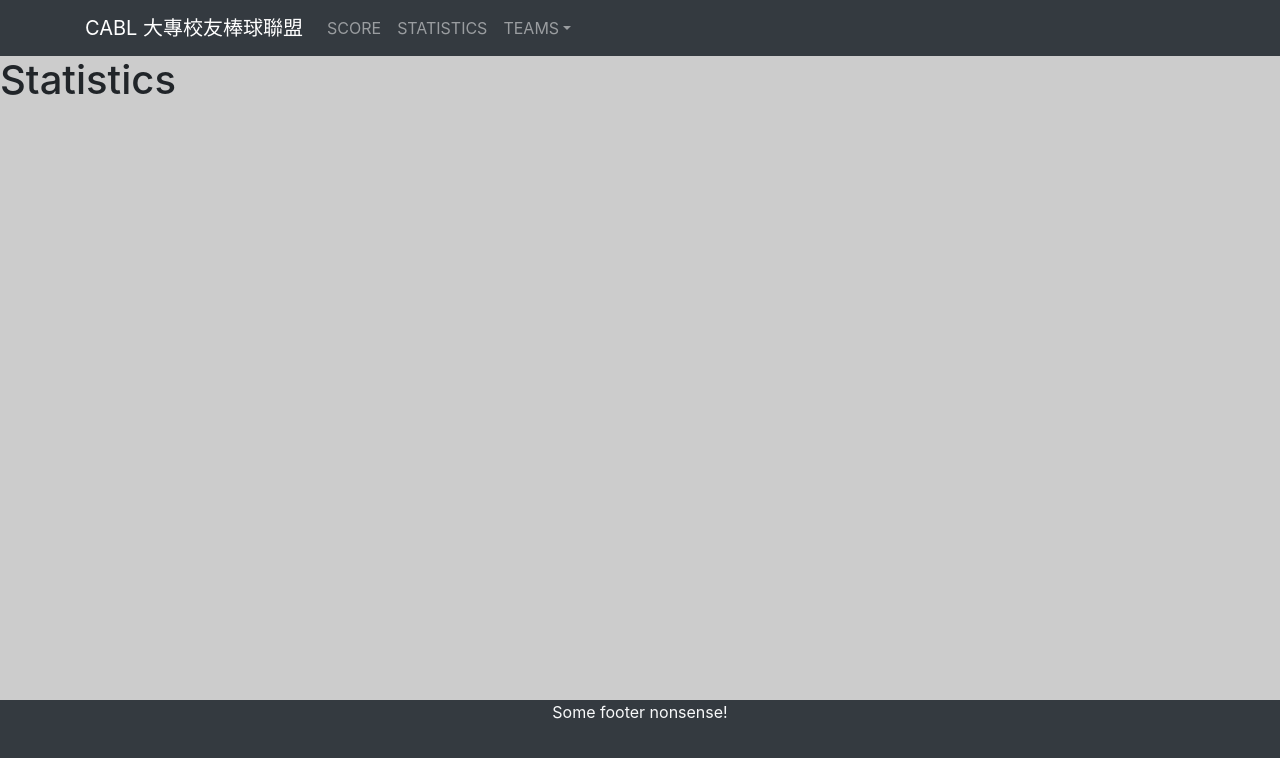
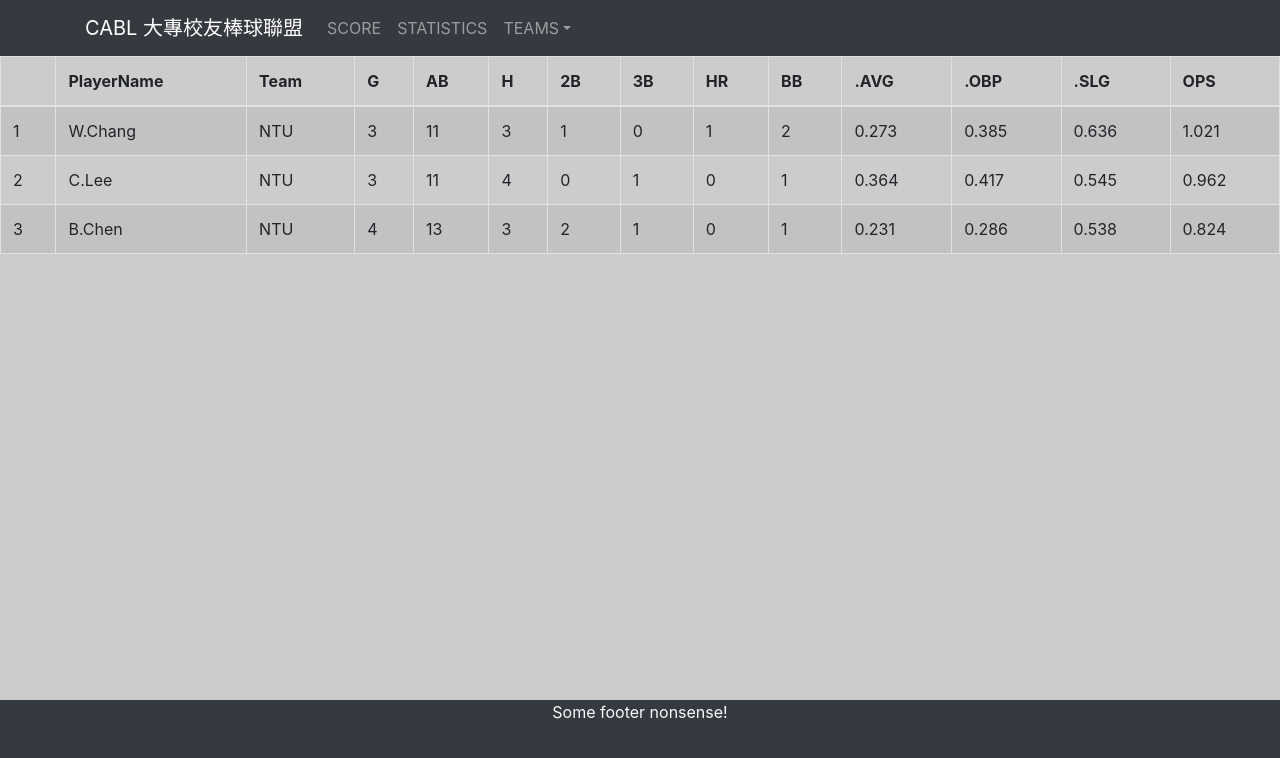
Before and after one commit to ShanyuJung/CABL, a React (Create React App) app: page /Statistics in a window 1280 px wide. Shown: the top 758 px of the page. Built offline with nearby package versions, Linux system fonts and the light colour scheme.

Commit message:
sortable stats table

```diff
--- a/src/App.js
+++ b/src/App.js
@@ -1,16 +1,15 @@
-import { Fragment } from "react";
 import Footer from "./components/Layout/Footer";
 import NavbarComp from "./components/Layout/NavbarComp";
 import "./App.css";
 
 const App = () => {
   return (
-    <Fragment>
+    <>
       <div className="content">
         <NavbarComp />
       </div>
       <Footer />
-    </Fragment>
+    </>
   );
 };
 
--- a/src/components/Layout/NavbarComp.js
+++ b/src/components/Layout/NavbarComp.js
@@ -3,7 +3,7 @@ import { Navbar, Container, Nav, NavDropdown } from "react-bootstrap";
 import { BrowserRouter as Router, Switch, Route, Link } from "react-router-dom";
 import Home from "../Home";
 import Score from "../Score";
-import Statistics from "../Statistics";
+import Statistics from "../Statistics/Statistics";
 import NTU from "../Teams/NTU";
 import NCHU from "../Teams/NCHU";
 import NCTU from "../Teams/NCTU";
--- a/src/components/News/News.js
+++ b/src/components/News/News.js
@@ -2,7 +2,7 @@ import Table from "react-bootstrap/Table";
 import newsList from "./NewsList.json";
 import classes from "./News.module.css";
 import Modal from "../UI/Modal";
-import { Fragment, useState } from "react";
+import { useState } from "react";
 
 const News = (props) => {
   const sortedNewsList = newsList.sort(function (a, b) {
@@ -24,7 +24,7 @@ const News = (props) => {
   };
 
   return (
-    <Fragment>
+    <>
       {showModal && <Modal onClose={onClose}>{selectedNews}</Modal>}
       <Table striped bordered hover className={classes.newsTable}>
         <caption className={classes.newsCaption}>News</caption>
@@ -43,7 +43,7 @@ const News = (props) => {
           ))}
         </tbody>
       </Table>
-    </Fragment>
+    </>
   );
 };
 
--- a/src/components/News/News.module.css
+++ b/src/components/News/News.module.css
@@ -10,4 +10,5 @@
   width: 75%;
   margin: auto;
   text-align: center;
+  margin-top: 2em;
 }
--- a/src/components/Statistics.js
+++ /dev/null
@@ -1,5 +0,0 @@
-const Statistics = () => {
-  return <h1>Statistics</h1>;
-};
-
-export default Statistics;
--- /dev/null
+++ b/src/components/Statistics/HittingStats.js
@@ -0,0 +1,108 @@
+import { useState } from "react";
+import Table from "react-bootstrap/Table";
+import playerHittingStats from "./playerStats.json";
+
+const HittingStats = () => {
+  const headers = [
+    { key: "order", label: "" },
+    { key: "playerName", label: "PlayerName" },
+    { key: "team", label: "Team" },
+    { key: "game", label: "G" },
+    { key: "atBat", label: "AB" },
+    { key: "hit", label: "H" },
+    { key: "double", label: "2B" },
+    { key: "triple", label: "3B" },
+    { key: "homerun", label: "HR" },
+    { key: "basedOnBall", label: "BB" },
+    { key: "hittingAverage", label: ".AVG" },
+    { key: "onBasePercentage", label: ".OBP" },
+    { key: "sluggingPercentage", label: ".SLG" },
+    { key: "onBasePlusSlugging", label: "OPS" },
+  ];
+
+  const calAVG = (player) => {
+    return (player.hit / player.atBat).toFixed(3);
+  };
+
+  const calOBP = (player) => {
+    return ((player.hit + player.basedOnBall) / player.plateAppearance).toFixed(
+      3
+    );
+  };
+
+  const calSLG = (player) => {
+    return (
+      (player.homerun * 3 + player.triple * 2 + player.double + player.hit) /
+      player.atBat
+    ).toFixed(3);
+  };
+
+  const calOPS = (player) => {
+    return (
+      (player.homerun * 3 + player.triple * 2 + player.double + player.hit) /
+        player.atBat +
+      (player.hit + player.basedOnBall) / player.plateAppearance
+    ).toFixed(3);
+  };
+
+  const calPlayerStats = playerHittingStats.map((player) => {
+    return {
+      ...playerHittingStats[playerHittingStats.indexOf(player)],
+      hittingAverage: calAVG(player),
+      onBasePercentage: calOBP(player),
+      sluggingPercentage: calSLG(player),
+      onBasePlusSlugging: calOPS(player),
+    };
+  });
+
+  const [sortPlayerStats, setSortPlayerStats] = useState(calPlayerStats);
+
+  const onSortPlayerStats = (key) => {
+    setSortPlayerStats(
+      [...sortPlayerStats].sort(function (a, b) {
+        return b[key] - a[key];
+      })
+    );
+  };
+
+  return (
+    <>
+      <Table striped bordered hover>
+        <thead>
+          <tr>
+            {headers.map((row) => (
+              <th key={row.key} onClick={() => onSortPlayerStats(row.key)}>
+                {row.label}
+              </th>
+            ))}
+          </tr>
+        </thead>
+
+        <tbody>
+          {sortPlayerStats.map((player) => {
+            return (
+              <tr key={player.id}>
+                <td>{sortPlayerStats.indexOf(player) + 1}</td>
+                <td>{player.playerName}</td>
+                <td>{player.team}</td>
+                <td>{player.game}</td>
+                <td>{player.atBat}</td>
+                <td>{player.hit}</td>
+                <td>{player.double}</td>
+                <td>{player.triple}</td>
+                <td>{player.homerun}</td>
+                <td>{player.basedOnBall}</td>
+                <td>{player.hittingAverage}</td>
+                <td>{player.onBasePercentage}</td>
+                <td>{player.sluggingPercentage}</td>
+                <td>{player.onBasePlusSlugging}</td>
+              </tr>
+            );
+          })}
+        </tbody>
+      </Table>
+    </>
+  );
+};
+
+export default HittingStats;
--- /dev/null
+++ b/src/components/Statistics/Statistics.js
@@ -0,0 +1,10 @@
+import HittingStats from "./HittingStats";
+const Statistics = () => {
+  return (
+    <>
+      <HittingStats />
+    </>
+  );
+};
+
+export default Statistics;
--- /dev/null
+++ b/src/components/Statistics/playerStats.json
@@ -0,0 +1,41 @@
+[
+  {
+    "id": "NTU00001",
+    "playerName": "W.Chang",
+    "team": "NTU",
+    "game": 3,
+    "hit": 3,
+    "plateAppearance": 13,
+    "atBat": 11,
+    "basedOnBall": 2,
+    "double": 1,
+    "triple": 0,
+    "homerun": 1
+  },
+  {
+    "id": "NTU00002",
+    "playerName": "C.Lee",
+    "team": "NTU",
+    "game": 3,
+    "hit": 4,
+    "plateAppearance": 12,
+    "atBat": 11,
+    "basedOnBall": 1,
+    "double": 0,
+    "triple": 1,
+    "homerun": 0
+  },
+  {
+    "id": "NTU00003",
+    "playerName": "B.Chen",
+    "team": "NTU",
+    "game": 4,
+    "hit": 3,
+    "plateAppearance": 14,
+    "atBat": 13,
+    "basedOnBall": 1,
+    "double": 2,
+    "triple": 1,
+    "homerun": 0
+  }
+]
--- a/src/components/Teams/Teams.js
+++ b/src/components/Teams/Teams.js
@@ -1,4 +1,3 @@
-import { Fragment } from "react";
 import { NavDropdown } from "react-bootstrap";
 import { BrowserRouter as Router, Switch, Route, Link } from "react-router-dom";
 
@@ -10,13 +9,13 @@ const teamList = [
 ];
 const Teams = () => {
   return (
-    <Fragment>
+    <>
       {teamList.map((team) => (
         <NavDropdown.Item as={Link} to={`/${team.id}`} key={team.id}>
           {team.id}
         </NavDropdown.Item>
       ))}
-    </Fragment>
+    </>
   );
 };
 
```
